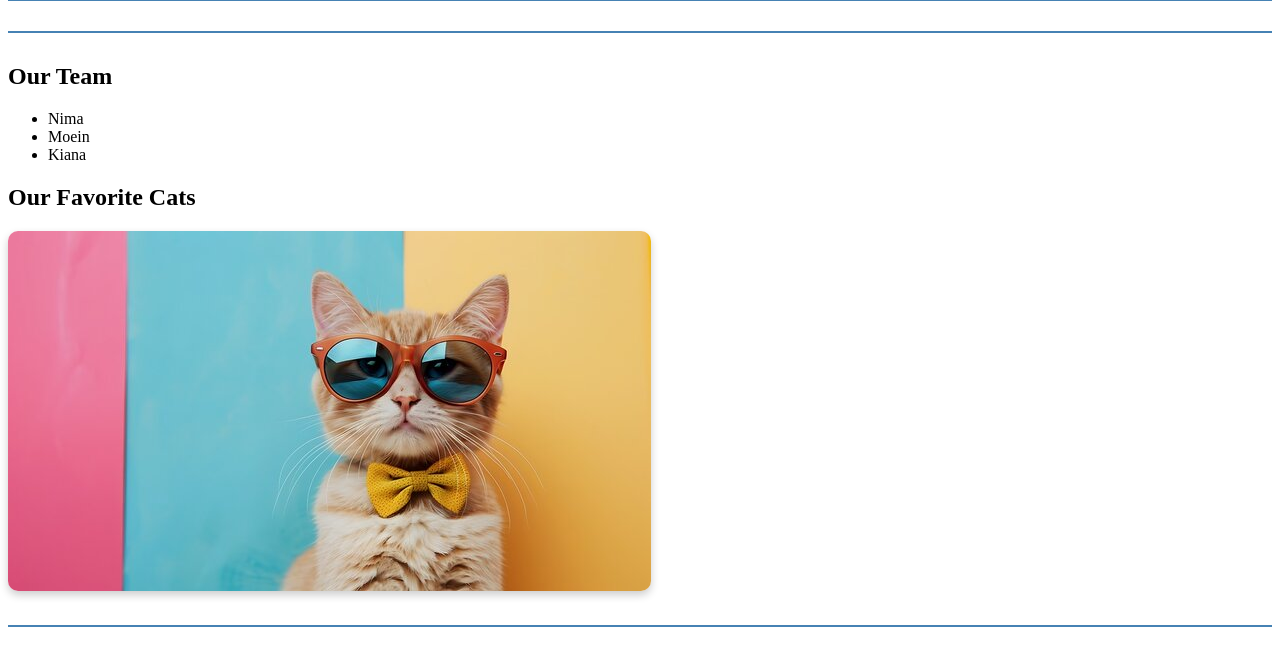
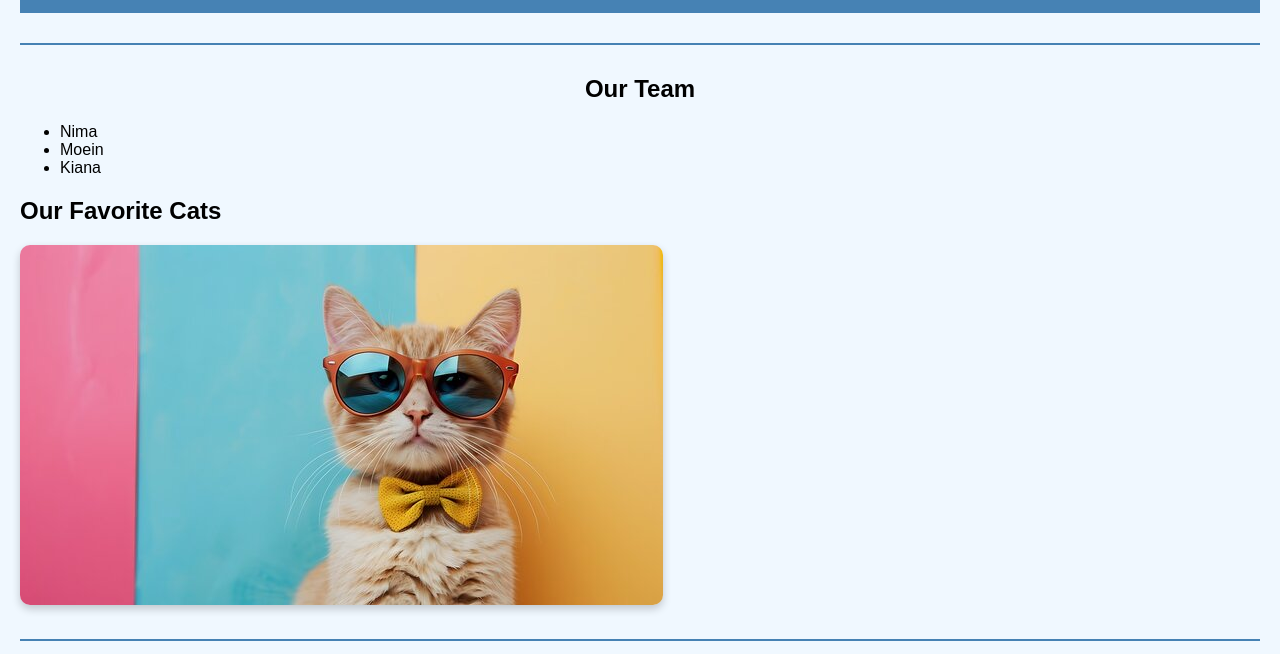
Before and after one commit to moein72002/se_lab_hw1, a plain HTML site: page index.html in a window 1280 px wide. Shown: the part 139-793 px from the top of the page. Drawn offline with Linux system fonts and the light colour scheme.

Commit message:
add basic css | add css to team names section

```diff
--- a/style.css
+++ b/style.css
@@ -1,3 +1,10 @@
+body {
+    font-family: Arial, sans-serif;
+    background-color: #f0f8ff;
+    margin: 0;
+    padding: 20px;
+}
+
 header {
     background-color: #4682b4;
     padding: 15px;
@@ -41,6 +48,10 @@ nav ul li a:hover::after {
     display: block;
 }
 
+.names h2 {
+    text-align: center;
+    position: relative;
+}
 
 .cat-table h2 {
     font-size: 2em;
```
